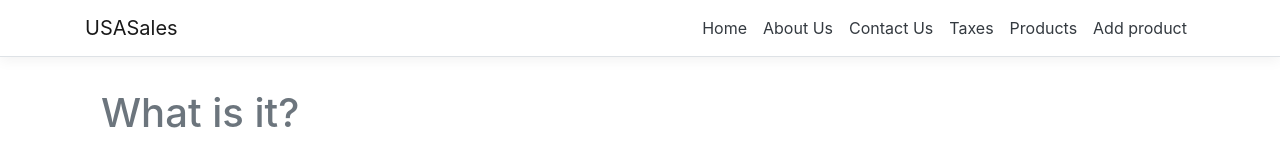
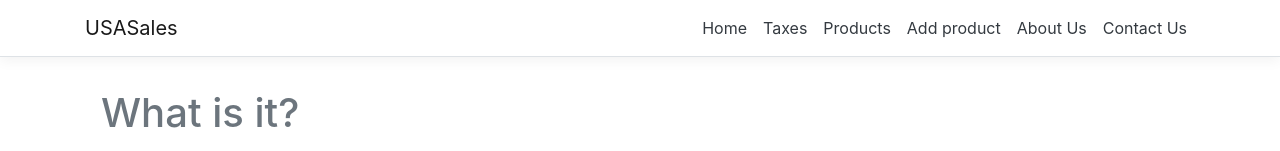
Before and after one commit to IIS-ZPI/ZPI_2020_placeholder_IO3, a React (Create React App) app in the folder USASales/USASales/ClientApp/: page / in a window 1280 px wide. Shown: the top 151 px of the page. Built offline with nearby package versions, Linux system fonts and the light colour scheme.

Commit message:
Navbar order change

```diff
--- a/USASales/USASales/ClientApp/src/components/NavMenu.js
+++ b/USASales/USASales/ClientApp/src/components/NavMenu.js
@@ -6,7 +6,7 @@ import './NavMenu.css';
 export class NavMenu extends Component {
     static displayName = NavMenu.name;
 
-  constructor (props) {
+    constructor(props) {
         super(props);
 
         this.toggleNavbar = this.toggleNavbar.bind(this);
@@ -15,44 +15,73 @@ export class NavMenu extends Component {
         };
     }
 
-  toggleNavbar () {
+    toggleNavbar() {
         this.setState({
             collapsed: !this.state.collapsed
         });
     }
 
-  render () {
-    return (
-      <header>
-        <Navbar className="navbar-expand-sm navbar-toggleable-sm ng-white border-bottom box-shadow mb-3" light>
-          <Container>
-            <NavbarBrand tag={Link} to="/">USASales</NavbarBrand>
-            <NavbarToggler onClick={this.toggleNavbar} className="mr-2" />
-            <Collapse className="d-sm-inline-flex flex-sm-row-reverse" isOpen={!this.state.collapsed} navbar>
-              <ul className="navbar-nav flex-grow">
-                <NavItem>
-                  <NavLink tag={Link} className="text-dark" to="/">Home</NavLink>
-                </NavItem>
-                <NavItem>
-                  <NavLink tag={Link} className="text-dark" to="/about">About Us</NavLink>
-                </NavItem>
-                <NavItem>
-                  <NavLink tag={Link} className="text-dark" to="/contact">Contact Us</NavLink>
-                </NavItem>
-                <NavItem>
-                  <NavLink tag={Link} className="text-dark" to="/taxes">Taxes</NavLink>
-                </NavItem>
-                <NavItem>
-                  <NavLink tag={Link} className="text-dark" to="/products">Products</NavLink>
-                </NavItem>
-                <NavItem>
-                  <NavLink tag={Link} className="text-dark" to="/products/add">Add product</NavLink>
-                </NavItem>
-              </ul>
-            </Collapse>
-          </Container>
-        </Navbar>
-      </header>
+    render() {
+        return ( <
+            header >
+            <
+            Navbar className = "navbar-expand-sm navbar-toggleable-sm ng-white border-bottom box-shadow mb-3"
+            light >
+            <
+            Container >
+            <
+            NavbarBrand tag = { Link }
+            to = "/" > USASales < /NavbarBrand> <
+            NavbarToggler onClick = { this.toggleNavbar }
+            className = "mr-2" / >
+            <
+            Collapse className = "d-sm-inline-flex flex-sm-row-reverse"
+            isOpen = {!this.state.collapsed }
+            navbar >
+            <
+            ul className = "navbar-nav flex-grow" >
+            <
+            NavItem >
+            <
+            NavLink tag = { Link }
+            className = "text-dark"
+            to = "/" > Home < /NavLink> <
+            /NavItem> <
+            NavItem >
+            <
+            NavLink tag = { Link }
+            className = "text-dark"
+            to = "/taxes" > Taxes < /NavLink> <
+            /NavItem> <
+            NavItem >
+            <
+            NavLink tag = { Link }
+            className = "text-dark"
+            to = "/products" > Products < /NavLink> <
+            /NavItem> <
+            NavItem >
+            <
+            NavLink tag = { Link }
+            className = "text-dark"
+            to = "/products/add" > Add product < /NavLink> <
+            /NavItem> <
+            NavItem >
+            <
+            NavLink tag = { Link }
+            className = "text-dark"
+            to = "/about" > About Us < /NavLink> <
+            /NavItem> <
+            NavItem >
+            <
+            NavLink tag = { Link }
+            className = "text-dark"
+            to = "/contact" > Contact Us < /NavLink> <
+            /NavItem> <
+            /ul> <
+            /Collapse> <
+            /Container> <
+            /Navbar> <
+            /header>
         );
     }
 }
```
Lines whose indentation alone changed are shown as unchanged.
